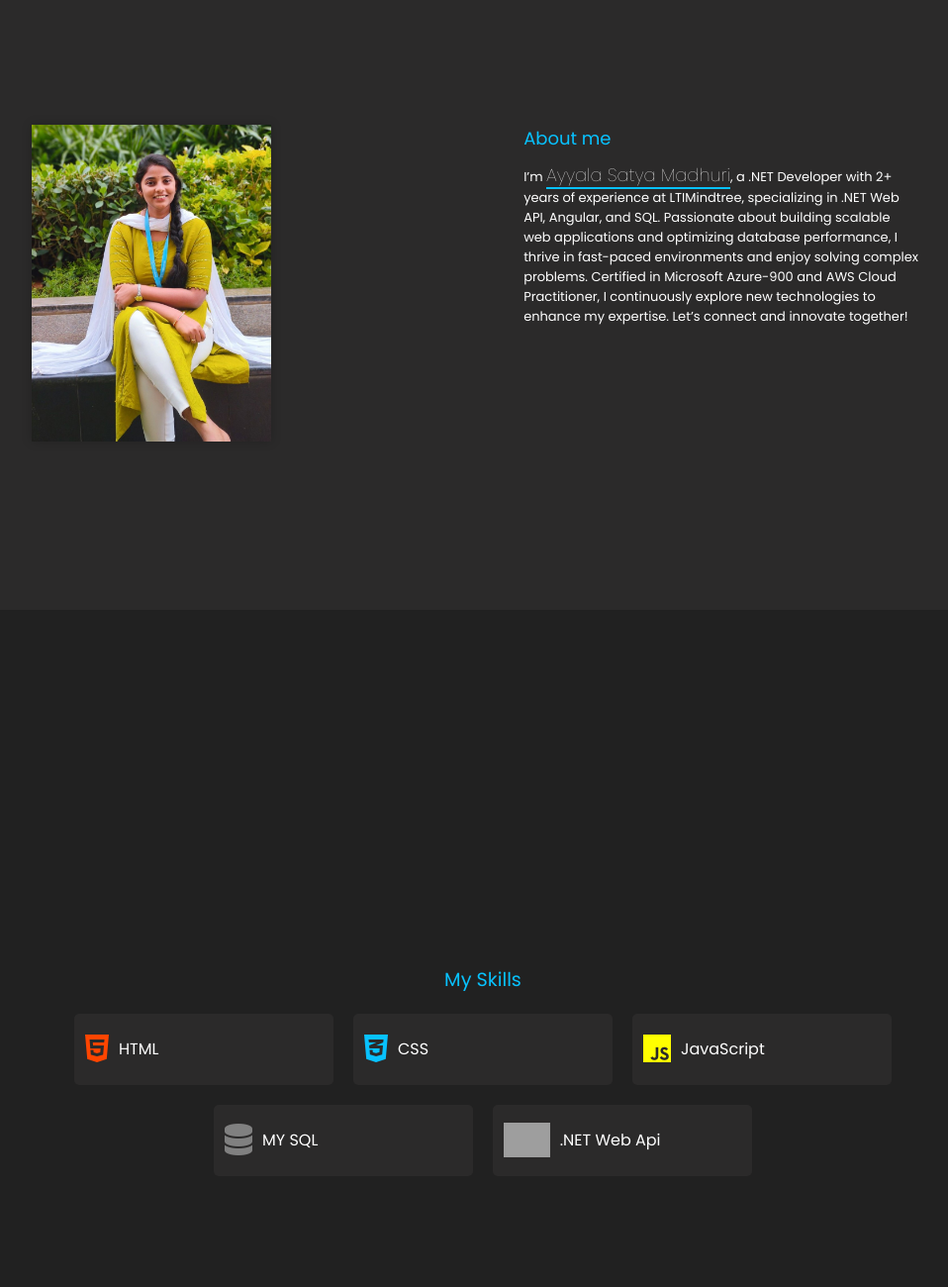
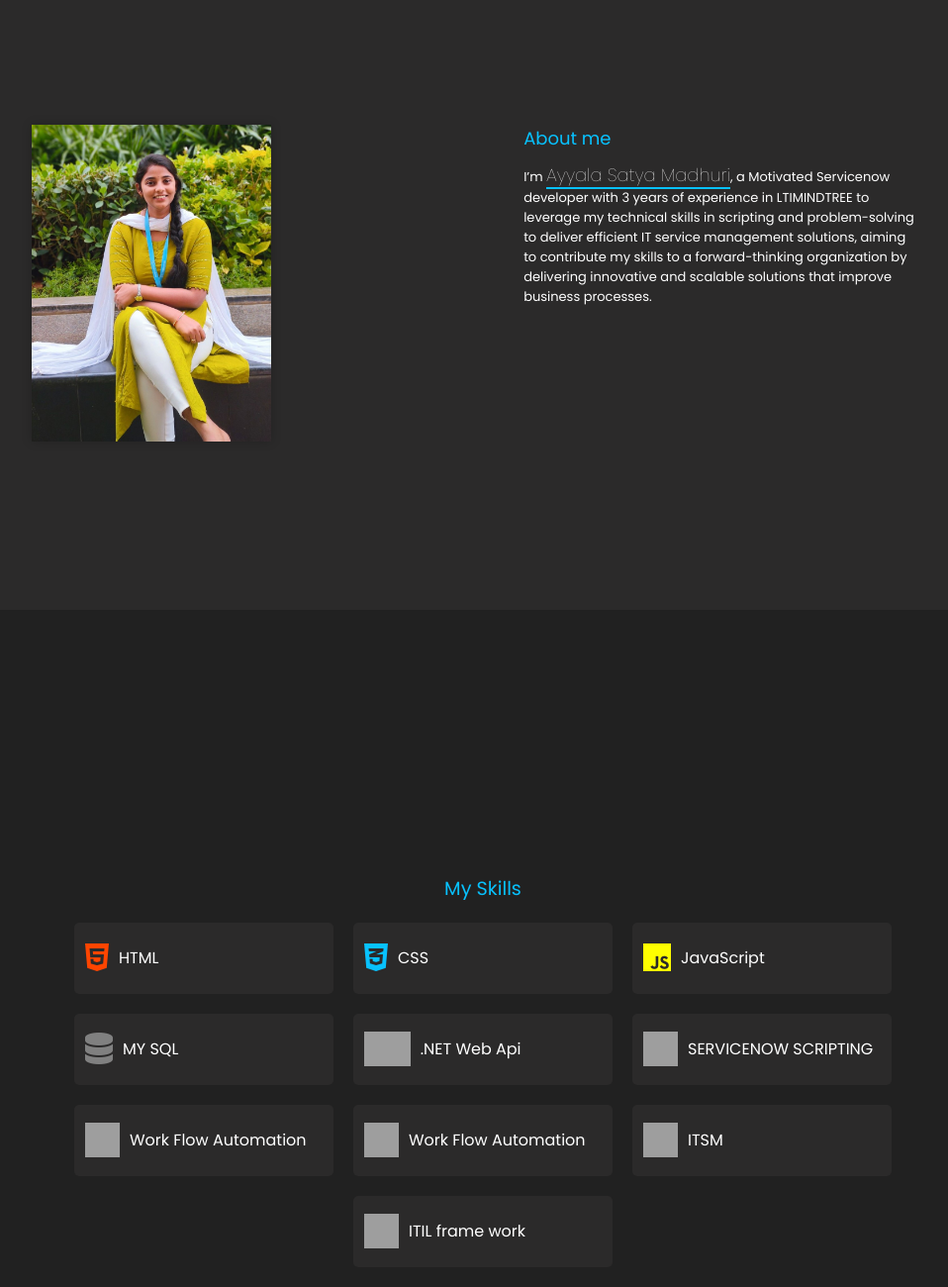
Before and after one commit to sigatapu/madhu-portfolio, a plain HTML site: page index.html in a window 1280 px wide. Shown: the part 946-2246 px from the top of the page at 99% size, without its empty margins (152-1110 px from the left). Drawn offline with Linux system fonts and the light colour scheme; grey boxes are pictures that could not be loaded; a web font is replaced by a local one.

Commit message:
Add files via upload

```diff
--- a/index.html
+++ b/index.html
@@ -21,7 +21,7 @@
     <section id="home">
       <div class="in-home">
         <div class="content">
-          <h1>.NET DEVELOPER</h1>
+          <h1>SERVICENOW DEVELOPER</h1>
           <p>
             Building scalable and efficient applications with .NET, C#, and
             modern web technologies. Passionate about crafting robust backend
@@ -46,13 +46,13 @@
         <div class="about-content">
           <h1>About me</h1>
           <p>
-            I’m <span>Ayyala Satya Madhuri</span>, a .NET Developer with 2+ years of
-            experience at LTIMindtree, specializing in .NET Web API, Angular,
-            and SQL. Passionate about building scalable web applications and
-            optimizing database performance, I thrive in fast-paced environments
-            and enjoy solving complex problems. Certified in Microsoft Azure-900
-            and AWS Cloud Practitioner, I continuously explore new technologies
-            to enhance my expertise. Let’s connect and innovate together!
+            I’m <span>Ayyala Satya Madhuri</span>, a Motivated Servicenow developer with 3 years of experience in
+            LTIMINDTREE to leverage my technical skills in scripting and
+            problem-solving to deliver efficient IT service management solutions,
+            aiming to contribute my skills to a forward-thinking organization by
+            delivering innovative and scalable solutions that improve business
+            processes.
+
           </p>
         </div>
       </div>
@@ -79,9 +79,32 @@
           <P>MY SQL</P>
         </div>
         <div class="card">
-          <img src="https://upload.wikimedia.org/wikipedia/commons/7/7d/Microsoft_.NET_logo.svg" height="35px" alt="">
+          <img src="https://upload.wikimedia.org/wikipedia/commons/7/7d/Microsoft_.NET_logo.svg" height="35px"  alt="">
           <P>.NET Web Api</P>
         </div>
+        <div class="card">
+          <img src="https://yt3.googleusercontent.com/UudFiILVJ6QEhZGZh9Lu2VnpN8jnFsrbFTHOS6fjL5rQgO5HJvIsNpcugY1UqnI_xtl94i51IN4=s900-c-k-c0x00ffffff-no-rj" height="35px" width="35px" alt="">
+          <P>SERVICENOW SCRIPTING</P>
+        </div>
+        <div class="card">
+          <img src="https://encrypted-tbn0.gstatic.com/images?q=tbn:ANd9GcTdVqckhXpj_ocrrQdWNhiPaU0Zwy7Fcgmf1w&s" height="35px" width="35px" alt="">
+          <P>Work Flow Automation</P>
+        </div>
+
+        <div class="card">
+          <img src="https://encrypted-tbn0.gstatic.com/images?q=tbn:ANd9GcTdVqckhXpj_ocrrQdWNhiPaU0Zwy7Fcgmf1w&s" height="35px" width="35px" alt="">
+          <P>Work Flow Automation</P>
+        </div>
+        <div class="card">
+          <img src="https://www.servicenow.com/content/dam/servicenow-assets/public/en-us/images/ds-what-is-pages/itsm-processes.sm.jpg" height="35px" width="35px" alt="">
+          <P>ITSM</P>
+        </div>
+
+        <div class="card">
+          <img src="https://encrypted-tbn0.gstatic.com/images?q=tbn:ANd9GcTzTpKQK59p5jgKxCbkQiyCvuIZlqIw2QxC2w&s" height="35px" width="35px" alt="">
+          <P>ITIL frame work</P>
+        </div>
+
       </div>
     </section>
 
```
Also changed, not shown: 1 other file.
